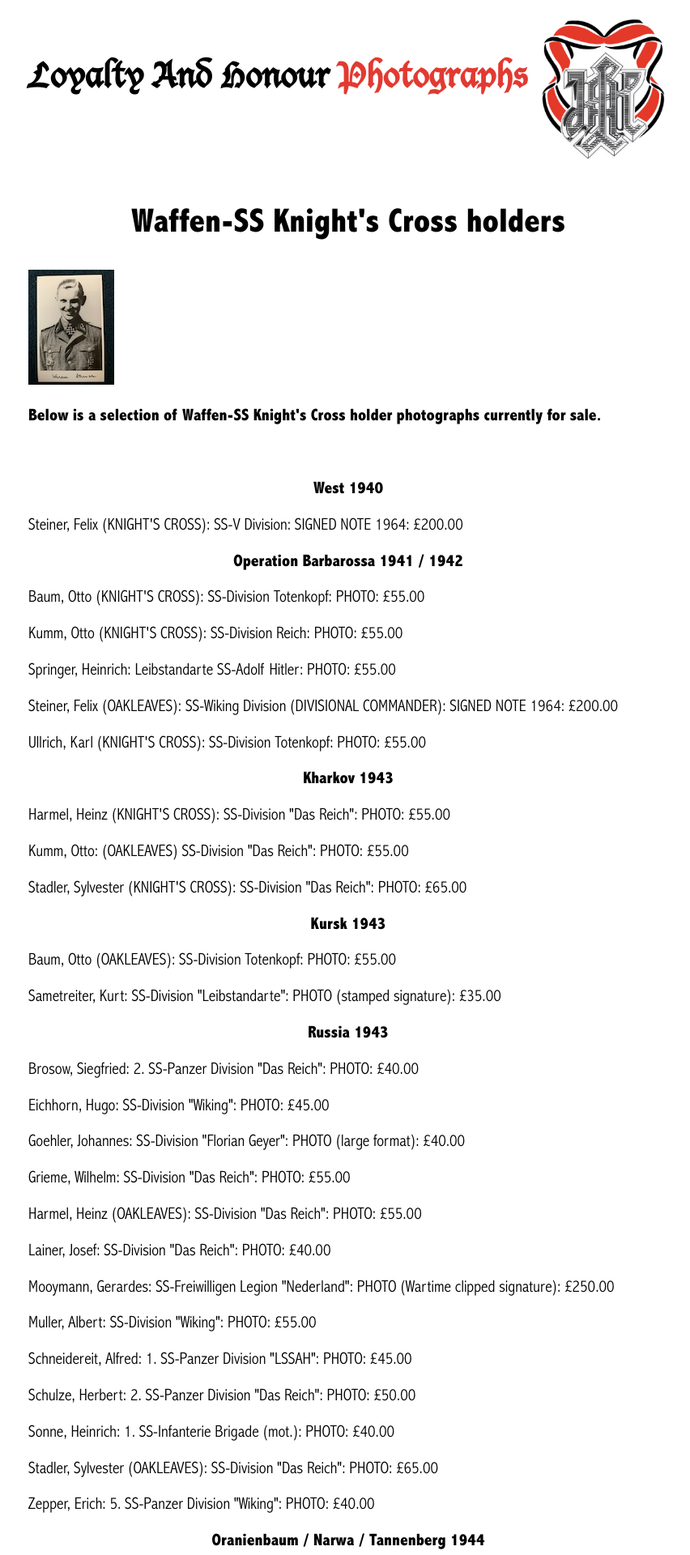
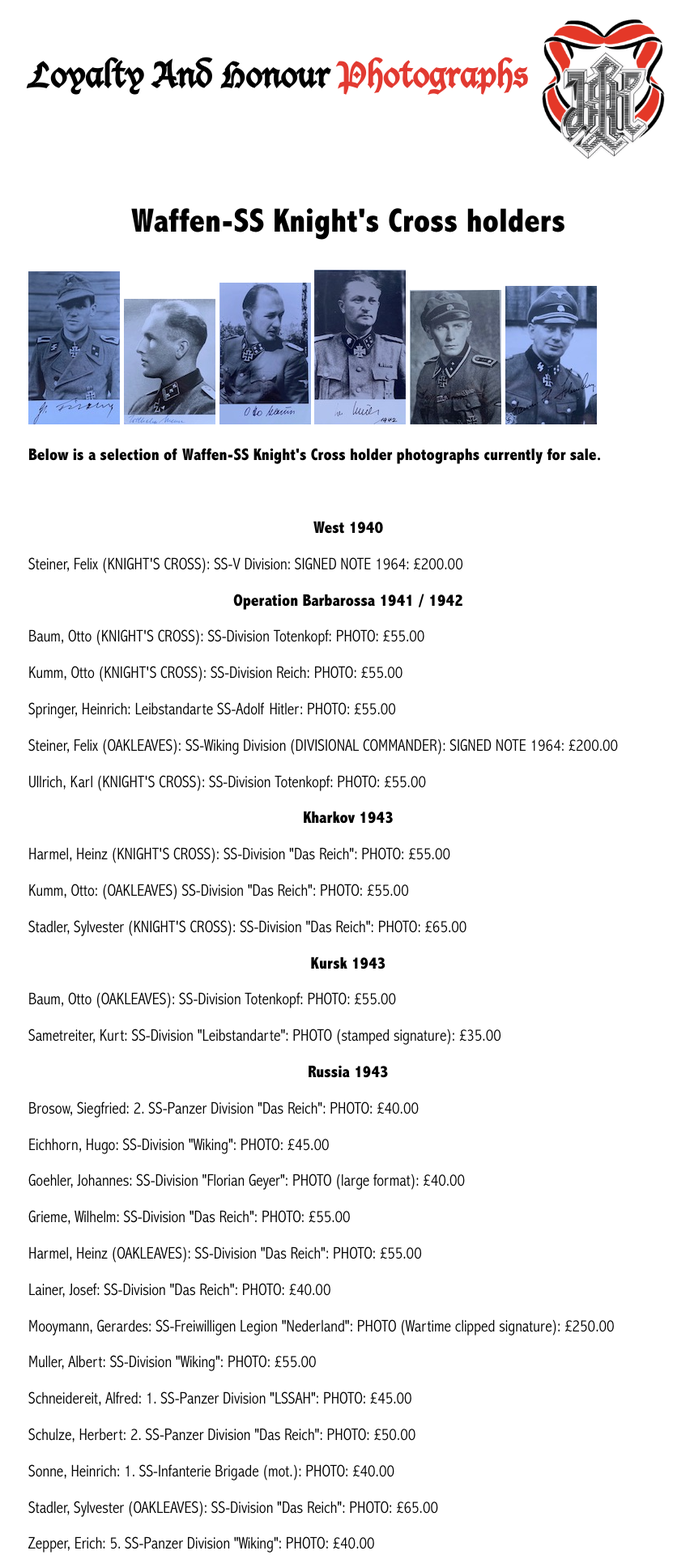
Before and after one commit to lahphotographs/lahphotographs.github.com, a Jekyll site: the page built from Waffen_SS_photos.md, in a window 1280 px wide. Shown: the top 1920 px of the page at 81% size, without its empty margins (210-1062 px from the left). Built offline with Jekyll 4.4.1, drawn with Linux system fonts in a browser that asks for light colours.

Commit message:
Update Waffen_SS_photos.md

```diff
--- a/Waffen_SS_photos.md
+++ b/Waffen_SS_photos.md
@@ -6,7 +6,12 @@ permalink: /waffen_ss_photos.html
 
 <div id="axisforces">
 <p float="left">
-<img src="./assets/Damsch copy.jpg"/>
+<img src="./assets/Fischer SS.jpeg"/>
+<img src="./assets/Grieme.jpeg"/>
+<img src="./assets/Baum.jpeg"/>
+<img src="./assets/Ulrich.jpeg"/>
+<img src="./assets/Lainer.jpeg"/>
+<img src="./assets/Lohmann.jpeg"/>
 <br />
 <p><b>Below is a selection of Waffen-SS Knight's Cross holder photographs currently for sale.</b></p>
 <br />
```
